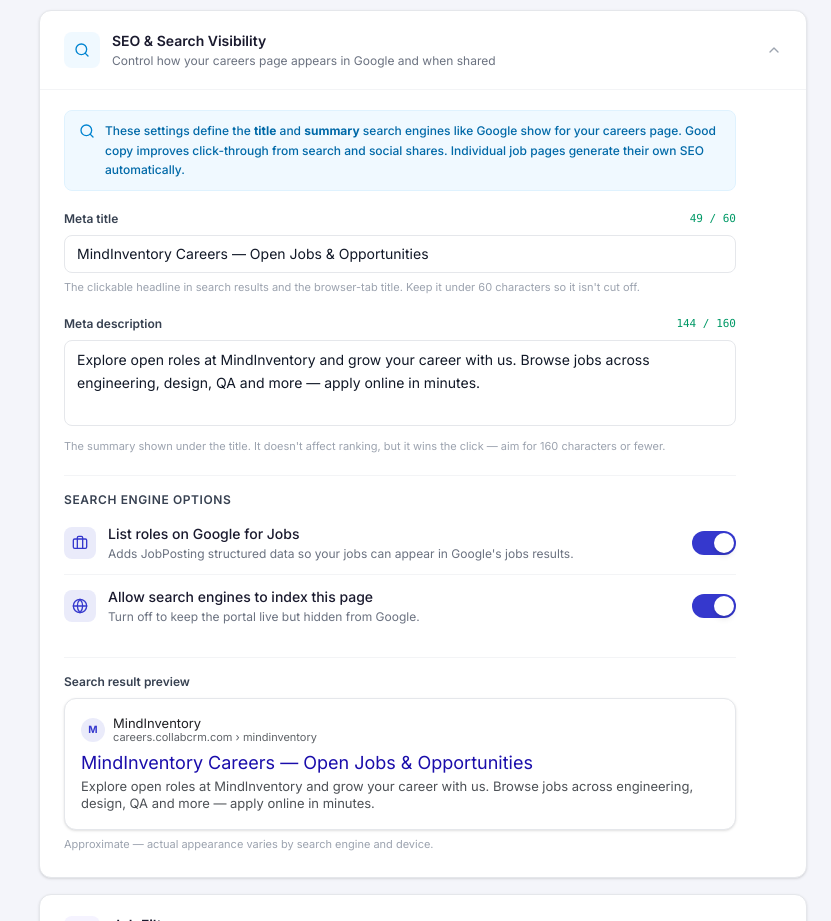
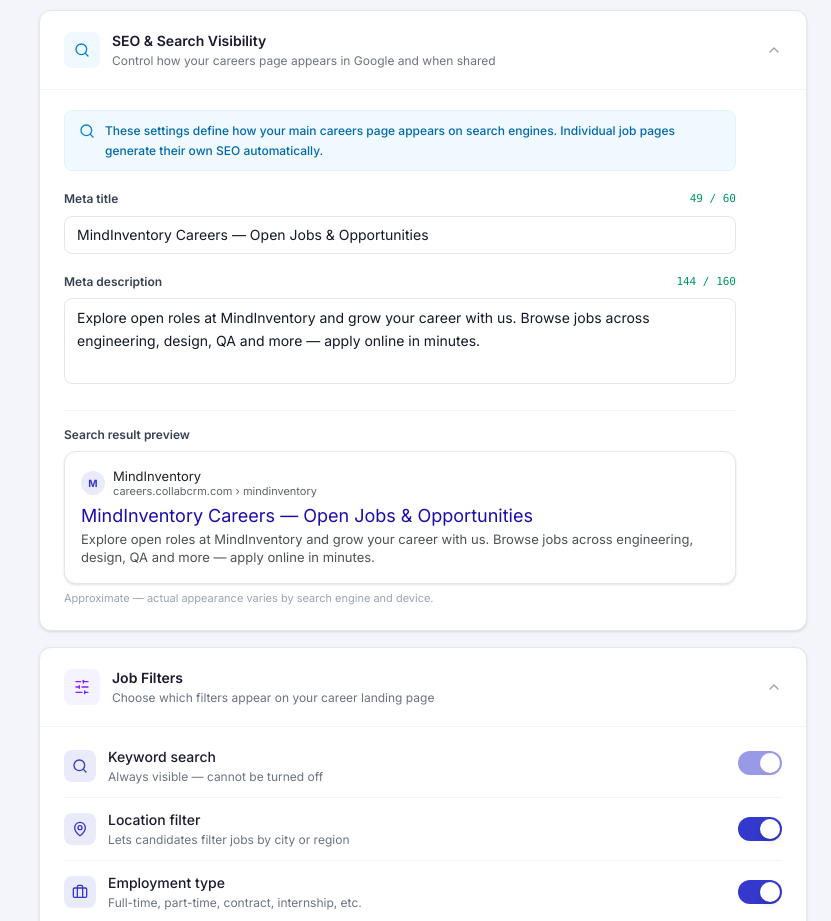
Before and after one commit to yashangvyas-cyber/CollabCareers, a React (Vite) app: page /crm/career-portal in a window 1280 px wide. Shown: the part 1060-1981 px from the top of the page, without its empty margins (449-1280 px from the left). Built offline with nearby package versions, Linux system fonts and the light colour scheme.

Commit message:
refactor: remove search engine indexing and Google for Jobs configuration options from CareerPortalPage

```diff
--- a/src/pages/CareerPortalPage.tsx
+++ b/src/pages/CareerPortalPage.tsx
@@ -6,7 +6,7 @@
   Code2, Copy, CheckCheck, ExternalLink,
   ChevronDown, ChevronUp, ChevronRight,
   SlidersHorizontal, Search, MapPin, Briefcase, TrendingUp, Wifi, Link2,
-  AlertTriangle, ShieldCheck, Palette, Upload, Trash2, Globe,
+  AlertTriangle, ShieldCheck, Palette, Upload, Trash2,
 } from 'lucide-react';
 import { BRAND_PRESETS, isLowContrastOnWhite, DEFAULT_APPEARANCE } from '../lib/theme';
 import type { PortalConfig } from '../store/types';
@@ -140,8 +140,6 @@
   // Local state, prefilled with sensible defaults; reset on Cancel.
   const [seoTitle, setSeoTitle] = useState(DEFAULT_SEO_TITLE);
   const [seoDescription, setSeoDescription] = useState(DEFAULT_SEO_DESCRIPTION);
-  const [seoGoogleJobs, setSeoGoogleJobs] = useState(true);
-  const [seoIndexable, setSeoIndexable] = useState(true);
 
   // Appearance — local state, applied live to the store on change
   const [apTagline, setApTagline] = useState(portalConfig?.appearance?.tagline ?? DEFAULT_APPEARANCE.tagline);
@@ -234,8 +232,6 @@
     setApHeroImageUrl(portalConfig?.appearance?.heroImageUrl ?? DEFAULT_APPEARANCE.heroImageUrl);
     setSeoTitle(DEFAULT_SEO_TITLE);
     setSeoDescription(DEFAULT_SEO_DESCRIPTION);
-    setSeoGoogleJobs(true);
-    setSeoIndexable(true);
     setSaveAttempted(false);
     setSaveError('');
   };
@@ -532,7 +528,7 @@
               <div className="flex items-start gap-2.5 bg-sky-50 border border-sky-100 rounded-lg px-3.5 py-2.5">
                 <Search className="w-4 h-4 text-sky-600 mt-0.5 shrink-0" />
                 <p className="text-xs text-sky-700 font-medium leading-relaxed">
-                  These settings define the <strong>title</strong> and <strong>summary</strong> search engines like Google show for your careers page. Good copy improves click-through from search and social shares. Individual job pages generate their own SEO automatically.
+                  These settings define how your main careers page appears on search engines. Individual job pages generate their own SEO automatically.
                 </p>
               </div>
 
@@ -551,9 +547,6 @@
                   placeholder="e.g. MindInventory Careers — Open Jobs & Opportunities"
                   className="w-full border border-[#E5E7EB] rounded-lg px-3 py-2 text-sm focus:outline-none focus:ring-2 focus:ring-[#3538CD]/20 focus:border-[#3538CD] bg-white text-[#111827] placeholder:text-[#D1D5DB]"
                 />
-                <p className="text-[11px] text-[#9CA3AF] mt-1.5">
-                  The clickable headline in search results and the browser-tab title. Keep it under {SEO_TITLE_LIMIT} characters so it isn't cut off.
-                </p>
               </div>
 
               {/* Meta description */}
@@ -571,57 +564,6 @@
                   placeholder="e.g. Explore open roles at MindInventory and apply online in minutes."
                   className="w-full border border-[#E5E7EB] rounded-lg px-3 py-2 text-sm focus:outline-none focus:ring-2 focus:ring-[#3538CD]/20 focus:border-[#3538CD] bg-white text-[#111827] placeholder:text-[#D1D5DB] resize-none leading-relaxed"
                 />
-                <p className="text-[11px] text-[#9CA3AF] mt-1.5">
-                  The summary shown under the title. It doesn't affect ranking, but it wins the click — aim for {SEO_DESC_LIMIT} characters or fewer.
-                </p>
-              </div>
-
-              {/* Search engine options */}
-              <div className="pt-4 border-t border-[#F3F4F6]">
-                <h4 className="text-xs font-semibold text-[#374151] uppercase tracking-wider mb-1">Search engine options</h4>
-                <div className="flex flex-col divide-y divide-[#F3F4F6]">
-
-                  {/* Google for Jobs */}
-                  <div className="flex items-center justify-between py-3">
-                    <div className="flex items-center gap-3">
-                      <div className={`w-8 h-8 rounded-lg flex items-center justify-center shrink-0 transition-colors ${
-                        seoGoogleJobs ? 'bg-[#3538CD]/10' : 'bg-[#F3F4F6]'
-                      }`}>
-                        <Briefcase className={`w-4 h-4 transition-colors ${seoGoogleJobs ? 'text-[#3538CD]' : 'text-[#9CA3AF]'}`} />
-                      </div>
-                      <div>
-                        <p className="text-sm font-medium text-[#1A1A2E]">List roles on Google for Jobs</p>
-                        <p className="text-xs text-[#6B7280] mt-0.5">Adds JobPosting structured data so your jobs can appear in Google's jobs results.</p>
-                      </div>
-                    </div>
-                    <Toggle checked={seoGoogleJobs} onChange={() => setSeoGoogleJobs(v => !v)} />
-                  </div>
-
-                  {/* Indexing */}
-                  <div className="flex items-center justify-between py-3">
-                    <div className="flex items-center gap-3">
-                      <div className={`w-8 h-8 rounded-lg flex items-center justify-center shrink-0 transition-colors ${
-                        seoIndexable ? 'bg-[#3538CD]/10' : 'bg-[#F3F4F6]'
-                      }`}>
-                        <Globe className={`w-4 h-4 transition-colors ${seoIndexable ? 'text-[#3538CD]' : 'text-[#9CA3AF]'}`} />
-                      </div>
-                      <div>
-                        <p className="text-sm font-medium text-[#1A1A2E]">Allow search engines to index this page</p>
-                        <p className="text-xs text-[#6B7280] mt-0.5">Turn off to keep the portal live but hidden from Google.</p>
-                      </div>
-                    </div>
-                    <Toggle checked={seoIndexable} onChange={() => setSeoIndexable(v => !v)} />
-                  </div>
-                </div>
-
-                {!seoIndexable && (
-                  <div className="flex items-start gap-2 mt-2 px-3 py-2 bg-amber-50 border border-amber-200 rounded-lg">
-                    <AlertTriangle className="w-3.5 h-3.5 text-amber-600 mt-0.5 shrink-0" />
-                    <p className="text-[11px] text-amber-700 font-medium leading-relaxed">
-                      Search engines are asked not to index this page (<span className="font-mono">noindex</span>). It won't appear in search results until this is turned back on.
-                    </p>
-                  </div>
-                )}
               </div>
 
               {/* Live Google search-result preview */}
```
